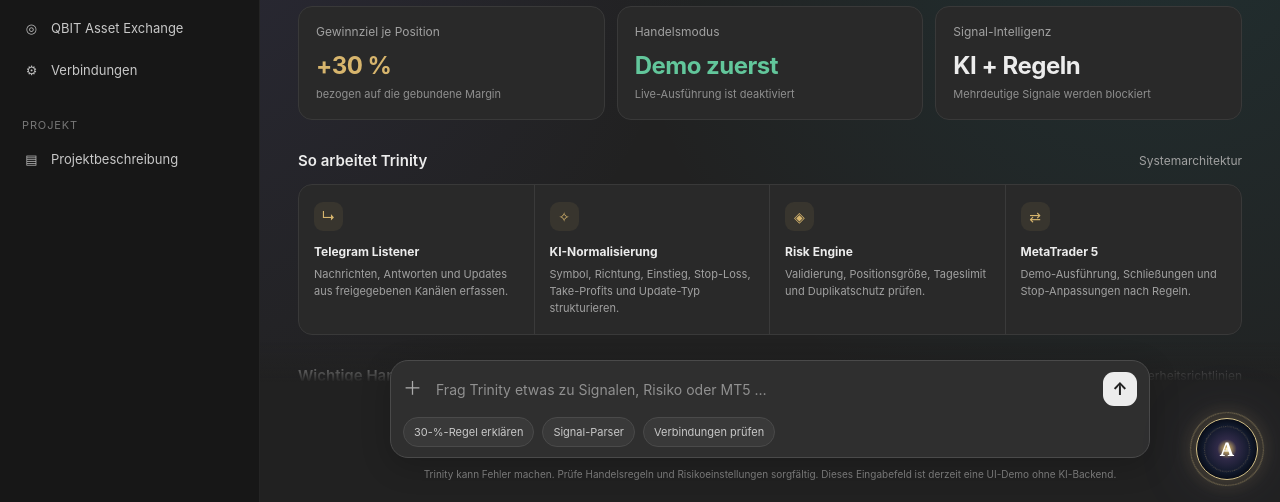
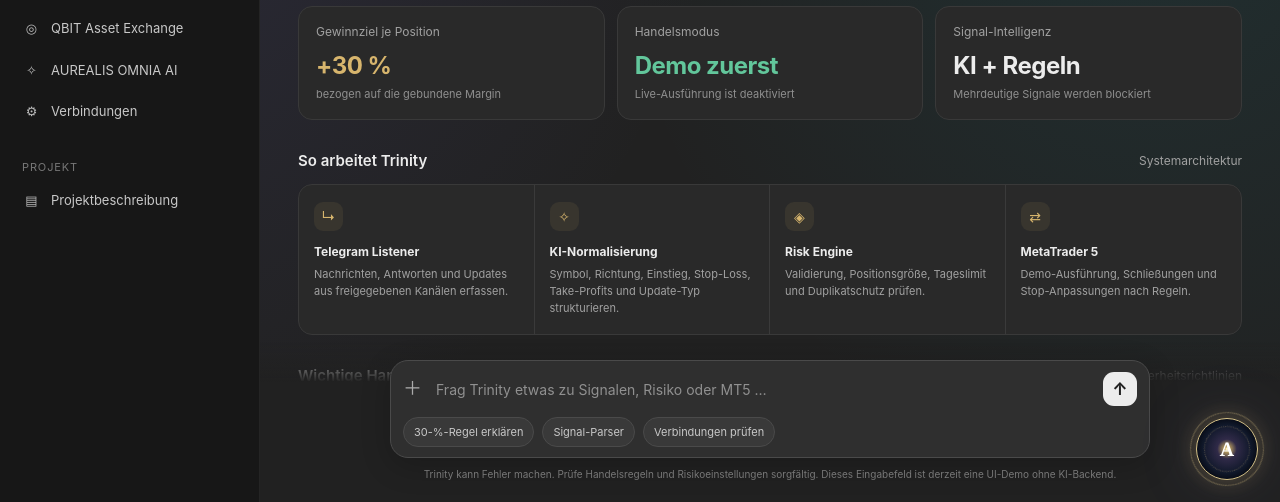
Before and after one commit to ariandomimate-blip/Autokrypt-B-rse, a plain HTML site: page index.html in a window 1280 px wide. Shown: the part 298-800 px from the top of the page. Drawn offline with Linux system fonts and the light colour scheme; no server answers; a script that the page names is missing.

Commit message:
Integrate AUREALIS OMNIA superadmin AI into Trinity trading workspace

```diff
--- a/index.html
+++ b/index.html
@@ -38,6 +38,7 @@ img{max-width:100%;height:auto}
  <button class="navbtn" data-page="signals" onclick="showPage('signals')"><span class="ico">⌁</span><span class="navtext">Signal-Parser</span></button>
  <button class="navbtn" data-page="risk" onclick="showPage('risk')"><span class="ico">◈</span><span class="navtext">Risk Management</span></button>
  <button class="navbtn" onclick="window.location.href='/asset-exchange.html'"><span class="ico">◎</span><span class="navtext">QBIT Asset Exchange</span></button>
+ <button class="navbtn" onclick="window.open('https://aurealis-omnia.onrender.com/','_blank','noopener')"><span class="ico">✧</span><span class="navtext">AUREALIS OMNIA AI</span></button>
  <button class="navbtn" data-page="setup" onclick="showPage('setup')"><span class="ico">⚙</span><span class="navtext">Verbindungen</span></button>
  </div>
  <div class="navgroup"><div class="navlabel">Projekt</div><button class="navbtn" onclick="showPage('overview')"><span class="ico">▤</span><span class="navtext">Projektbeschreibung</span></button></div>
```
